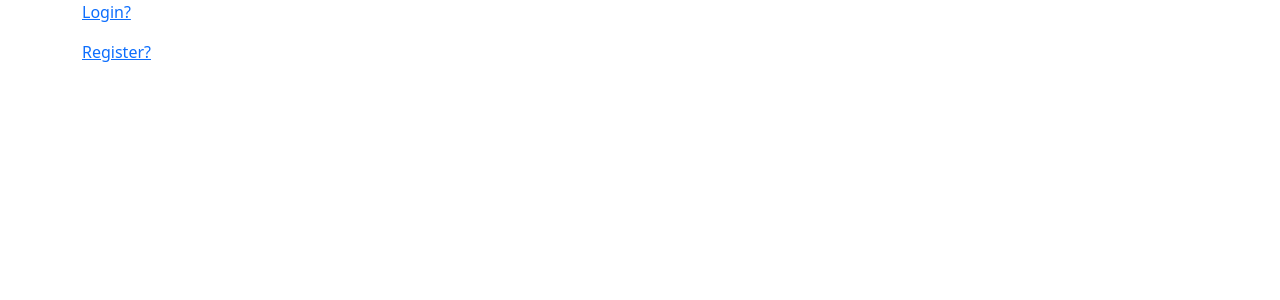
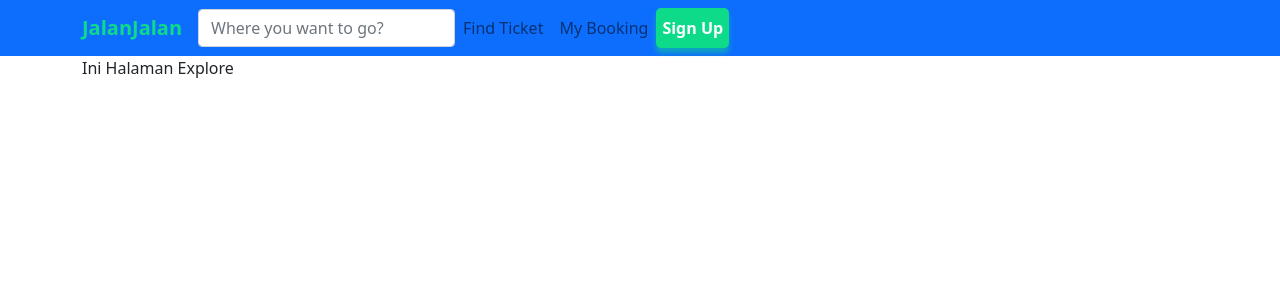
Before and after one commit to ekaadwar/JALAN-JALAN-FE-WEB, a React (Create React App) app: page / in a window 1280 px wide. Shown: the top 300 px of the page. Built offline with nearby package versions, Linux system fonts and the light colour scheme.

Commit message:
Creating the Main Navbar component in the MainNavbar.js file, Creating the general style component in the GeneralStyles.js file

```diff
--- a/src/App.js
+++ b/src/App.js
@@ -5,16 +5,18 @@ import Login from "./pages/Login";
 import Register from "./pages/Register";
 import ForgotPass from "./pages/ForgotPass";
 
-import Home from "./pages/Home";
+// import Home from "./pages/Home";
+import Explore from "./pages/Explore";
 
 function App() {
   return (
     <Router>
       <Switch>
-        <Route path="/" exact component={Home} />
+        <Route path="/" exact component={Explore} />
         <Route path="/login" component={Login} />
         <Route path="/register" component={Register} />
         <Route path="/forgotPass" component={ForgotPass} />
+        {/* <Route path="/explore" component={Explore} /> */}
       </Switch>
     </Router>
   );
--- a/src/components/AuthHeader.js
+++ b/src/components/AuthHeader.js
@@ -2,26 +2,27 @@ import React from "react";
 import styled from "styled-components";
 import { Container } from "react-bootstrap";
 import { Link } from "react-router-dom";
+import { LinkStyle, NavHeader } from "./GeneralStyles";
 
 const Header = styled.div`
   height: 50px;
   display: flex;
   justify-content: flex-start;
   align-items: center;
-  font-weight: bold;
-  font-size: 20px;
-  color: #0ddb89;
+  // font-weight: bold;
+  // font-size: 20px;
+  // color: #0ddb89;
+
+  // background-color: coral;
 `;
-
-const LinkStyle = {
-  textDecoration: "none",
-};
 
 export default function AuthHeader() {
   return (
     <Container>
-      <Link style={LinkStyle} to="/login">
-        <Header>JalanJalan</Header>
+      <Link style={LinkStyle} to="/">
+        <Header>
+          <div style={NavHeader}>JalanJalan</div>
+        </Header>
       </Link>
     </Container>
   );
--- a/src/components/AuthButton.js
+++ b/src/components/GeneralButton.js
@@ -3,7 +3,7 @@ import styled from "styled-components";
 
 // const { PRIMARY_COLOR: COLOR } = process.env;
 
-export default function AuthButton({ value = "Submit", isPrimary }) {
+export default function Button({ value = "Submit", isPrimary }) {
   const Button = styled.button`
     border-width: 0;
     height: 40px;
--- /dev/null
+++ b/src/components/GeneralStyles.js
@@ -0,0 +1,9 @@
+export const LinkStyle = {
+  textDecoration: "none",
+};
+
+export const NavHeader = {
+  fontWeight: "bold",
+  fontSize: 20,
+  color: "#0ddb89",
+};
--- /dev/null
+++ b/src/components/MainNavbar.js
@@ -0,0 +1,51 @@
+import React from "react";
+import { Nav, Navbar, Container, Form, FormControl, Button } from "react-bootstrap";
+import { Link } from "react-router-dom";
+import { LinkStyle, NavHeader } from "../components/GeneralStyles";
+import GeneralButton from "./GeneralButton";
+
+import styled from "styled-components";
+
+// const NavWrapper = styled.div`
+//   display: flex;
+//   flex-direction: row;
+//   justify-content: center;
+//   width: 100%;
+//   height: 100%;
+
+//   background-color: coral;
+// `;
+
+export default function MainNavbar() {
+  return (
+    <Navbar bg="primary" expand="lg">
+      <Container>
+        <Link style={LinkStyle} to="/explore">
+          <Navbar.Brand style={NavHeader}>JalanJalan</Navbar.Brand>
+        </Link>
+
+        <Navbar.Toggle aria-controls="navbarScroll" />
+        <Navbar.Collapse id="navbarScroll">
+          <Form className="d-flex">
+            <FormControl type="search" placeholder="Where you want to go?" className="mr-2" aria-label="Search" />
+            <Button className="d-none" variant="outline-success">
+              Search
+            </Button>
+          </Form>
+          <Nav className="mr-auto my-2 my-lg-0" style={{ maxHeight: "100px" }} navbarScroll>
+            <Link style={LinkStyle} to="/explore">
+              <Nav.Link>Find Ticket</Nav.Link>
+            </Link>
+
+            <Link style={LinkStyle} to="/explore">
+              <Nav.Link>My Booking</Nav.Link>
+            </Link>
+          </Nav>
+          <Link to="/login">
+            <GeneralButton isPrimary value="Sign Up" />
+          </Link>
+        </Navbar.Collapse>
+      </Container>
+    </Navbar>
+  );
+}
--- /dev/null
+++ b/src/pages/Explore.js
@@ -0,0 +1,16 @@
+import React from "react";
+import { Container, Row, Col } from "react-bootstrap";
+import MainNavbar from "../components/MainNavbar";
+
+export default function Explore() {
+  return (
+    <>
+      <MainNavbar />
+      <Container>
+        <Row>
+          <Col>Ini Halaman Explore</Col>
+        </Row>
+      </Container>
+    </>
+  );
+}
--- a/src/pages/ForgotPass.js
+++ b/src/pages/ForgotPass.js
@@ -1,6 +1,6 @@
 import React from "react";
 import { Container, Row, Col, Form } from "react-bootstrap";
-import AuthButton from "../components/AuthButton";
+import GeneralButton from "../components/GeneralButton";
 import AuthHeader from "../components/AuthHeader";
 import { ContentWrapper, FormAuth, MaxWidth, PAuth } from "../components/AuthStyles";
 import AuthTitle from "../components/AuthTitle";
@@ -18,7 +18,7 @@ export default function ForgotPass() {
                 <Form.Group className="mb-3" controlId="formBasicEmail">
                   <Form.Control type="email" placeholder="Username" />
                 </Form.Group>
-                <AuthButton value="Send" isPrimary />
+                <GeneralButton value="Send" isPrimary />
               </FormAuth>
               <PAuth>You’ll get message soon on your email</PAuth>
             </MaxWidth>
--- a/src/pages/Login.js
+++ b/src/pages/Login.js
@@ -4,7 +4,7 @@ import { Link } from "react-router-dom";
 import { ContentWrapper, MaxWidth, FormAuth, PAuth, Hr } from "../components/AuthStyles";
 
 import AuthHeader from "../components/AuthHeader";
-import AuthButton from "../components/AuthButton";
+import GeneralButton from "../components/GeneralButton";
 import AuthTitle from "../components/AuthTitle";
 
 // import { FloatingLabel } from "react-bootstrap";
@@ -25,8 +25,10 @@ export default function Login() {
                 <Form.Group className="mb-3" controlId="formBasicPassword">
                   <Form.Control type="password" placeholder="Password" />
                 </Form.Group>
-                <AuthButton value="Sign In" isPrimary />
               </FormAuth>
+              <Link to="/">
+                <GeneralButton value="Sign In" isPrimary />
+              </Link>
               <PAuth>Did you forgot your password?</PAuth>
               <PAuth>
                 <Link to="/forgotPass">Tap here for reset</Link>
--- a/src/pages/Register.js
+++ b/src/pages/Register.js
@@ -3,7 +3,7 @@ import { Link } from "react-router-dom";
 import { Container, Form, Row, Col } from "react-bootstrap";
 import AuthHeader from "../components/AuthHeader";
 import AuthTitle from "../components/AuthTitle";
-import AuthButton from "../components/AuthButton";
+import GeneralButton from "../components/GeneralButton";
 import { ContentWrapper, MaxWidth, FormAuth, PAuth, Hr } from "../components/AuthStyles";
 
 export default function Register() {
@@ -30,12 +30,12 @@ export default function Register() {
                 <Form.Group className="mb-3" controlId="formBasicPassword">
                   <Form.Control type="password" placeholder="Password" />
                 </Form.Group>
-                <AuthButton value="Sign Up" isPrimary />
+                <GeneralButton value="Sign Up" isPrimary />
               </FormAuth>
               <Hr />
               <PAuth>Already have an Account?</PAuth>
               <Link to="/login">
-                <AuthButton value="Sign In" />
+                <GeneralButton value="Sign In" />
               </Link>
             </MaxWidth>
           </ContentWrapper>
```
Also changed, not shown: src/components/GeneralHeader.js (added, +11 -0 lines).
